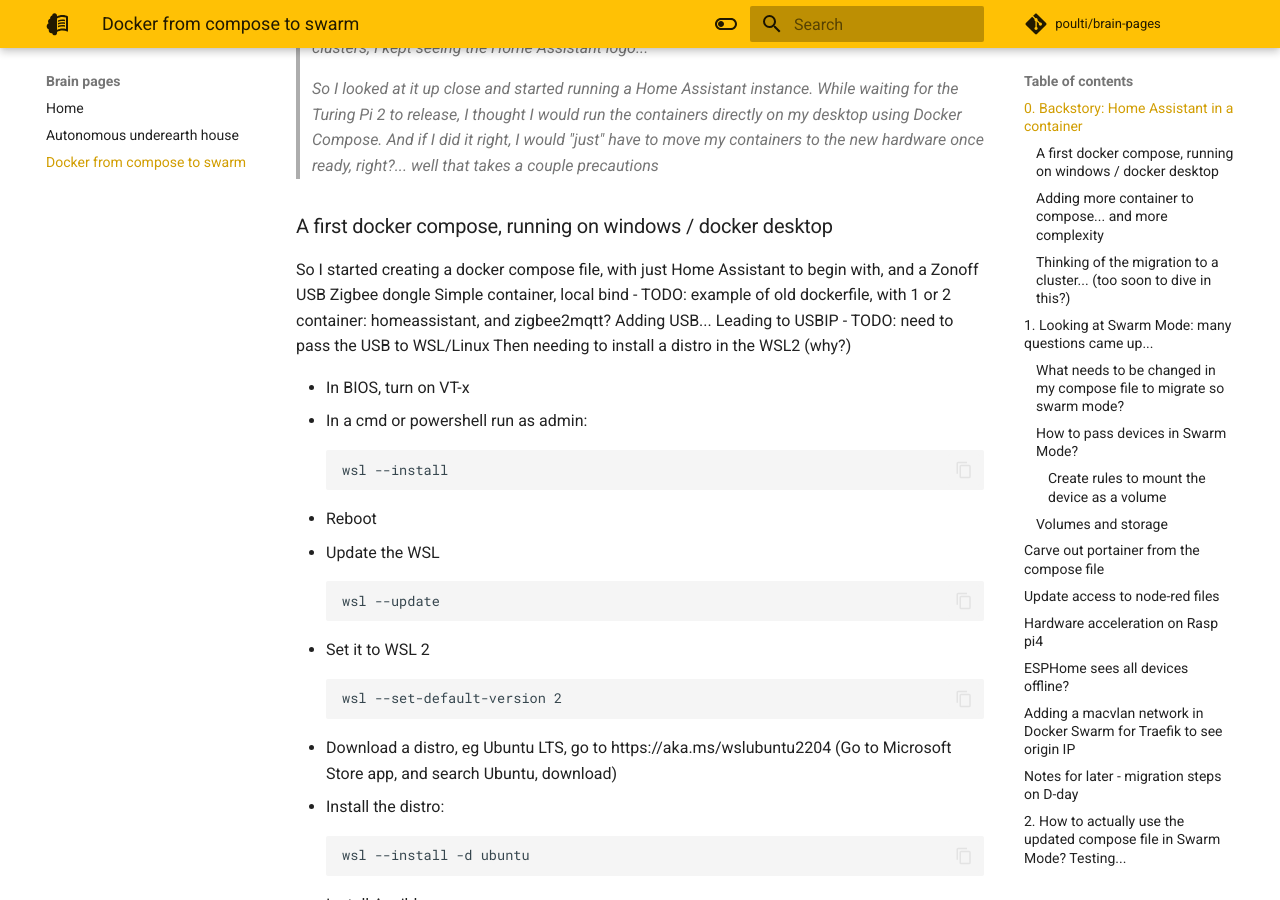
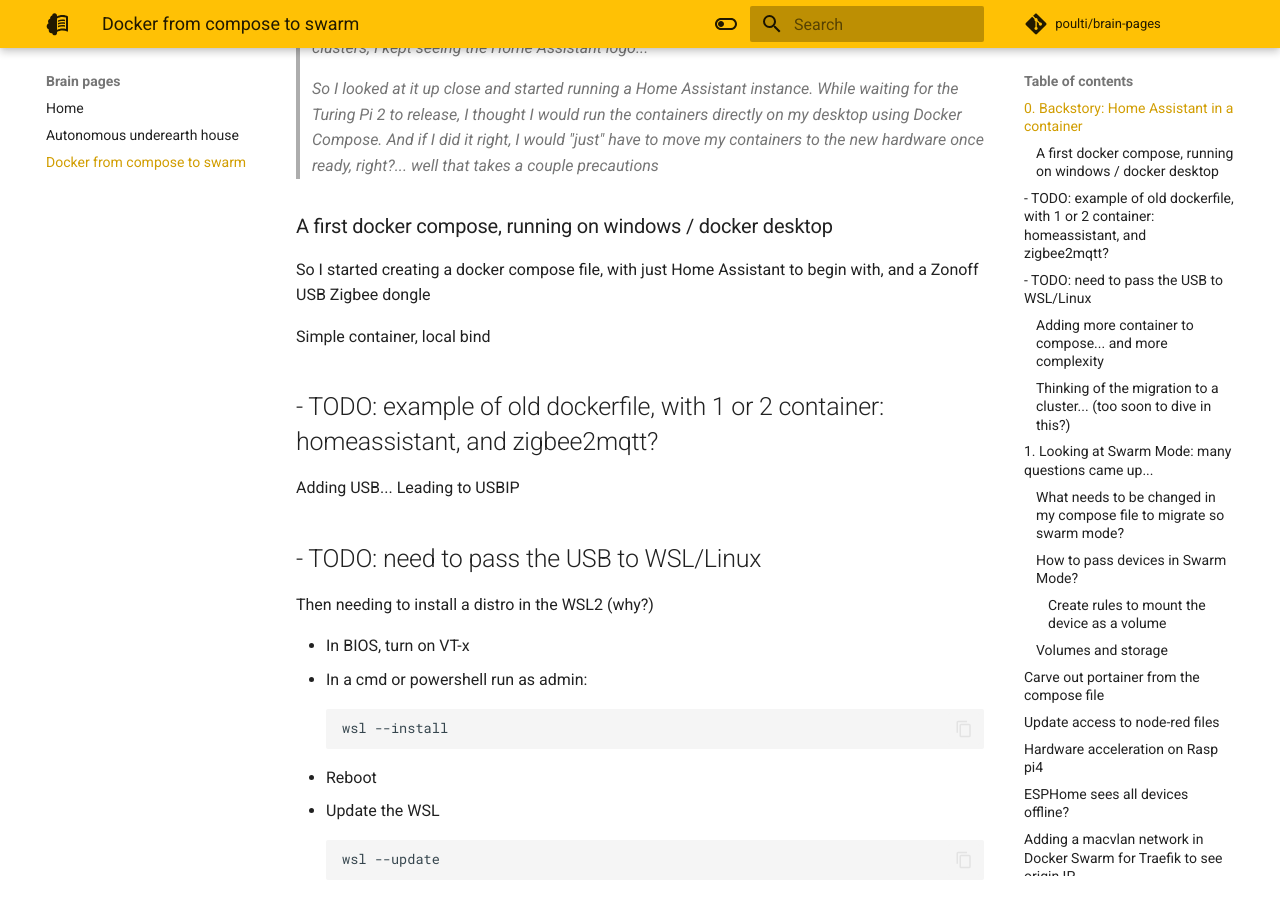
Before and after one commit to poulti/brain-pages, an MkDocs documentation site: the page built from docs/docker-from-compose-to-swarm.md, in a window 1280 px wide and 900 px high, scrolled down 556 px. Built offline with MkDocs 1.6.1 and Material for MkDocs 9.7.7, drawn with Linux system fonts in a browser that asks for light colours; comment, search, counter and statistics services are not loaded; some of the changed text lies outside the part shown.

Commit message:
Simple format edits

````diff
--- a/docs/docker-from-compose-to-swarm.md
+++ b/docs/docker-from-compose-to-swarm.md
@@ -19,10 +19,15 @@
 ### A first docker compose, running on windows / docker desktop
 
 So I started creating a docker compose file, with just Home Assistant to begin with, and a Zonoff USB Zigbee dongle
+
 Simple container, local bind
+
 - TODO: example of old dockerfile, with 1 or 2 container: homeassistant, and zigbee2mqtt?
+-
 Adding USB... Leading to USBIP
+
 - TODO: need to pass the USB to WSL/Linux
+-
 Then needing to install a distro in the WSL2 (why?)
 
 - In BIOS, turn on VT-x
@@ -90,6 +95,7 @@
 ## 1. Looking at Swarm Mode: many questions came up...
 
 Questions I had when thinking of the migration to Swarm Mode:
+
 - how to deploy a **compose file** in swarm mode?
 - how to access **bound folders** in swarm mode?
 - how to access **USB devices** in swarm mode?
@@ -134,10 +141,10 @@
                     constraints: [node.labels.usb2 == true]
                 replicas: 1
     ```
-   - Btw, adding such a label to a node is achieved by executing the following command on a manager node:
-     ```sh
-     docker node update --label-add usb2=true <name of the node>
-     ```
+      - Btw, adding such a label to a node is achieved by executing the following command on a manager node:
+        ```sh
+        docker node update --label-add usb2=true <name of the node>
+        ```
 
 2. Even on the right node, how can we pass the USB device... without the "device" section?
     - This one is trickier, we have to pass the device as a **volume**, and manually authorise the device for the container using a number of scripts
@@ -314,7 +321,7 @@
 
 - ``docker_macvlan_subnet`` is your physical subnet to join, eg. **192.168.0.0/24**
 - ``docker_macvlan_gateway`` is your gateway in that network, eg. **192.168.0.1**. This is important for the next parameter to work as intended.
-- ``docker_macvlan_ip_range`` is the range of IP for the containers joining that network. Here I want a static IP for Traefik, so I assigned a "range of 1 IP", for instance **192.168.0.101/32**. The /32 means 32 bits of the IP are used, hence this "range" is actually the IP provided. This variable has been set to a different value for each node, to avoid IP clashes.
+- ``docker_macvlan_ip_range`` is the range of IP for the containers joining that network. Here I want a static IP for Traefik, so I assigned a "range of 1 IP", for instance **192.168.0.101/32**. The /32 means 32 bits of the IP are used, hence this "range" is actually the 1 IP provided. This variable has been set to a different value for each node, to avoid IP clashes.
 - ``parent=eth0`` is the name of the network adapter (physical one) from the node.
 - ``docker_macvlan_config_name`` is the name of the docker network config file that will be used to create the network at the swarm level (ie. need to have one with the same name on each node to be valid).
 
````
Also changed, not shown: other parts of docs/docker-from-compose-to-swarm.md (+4 -3 lines).
